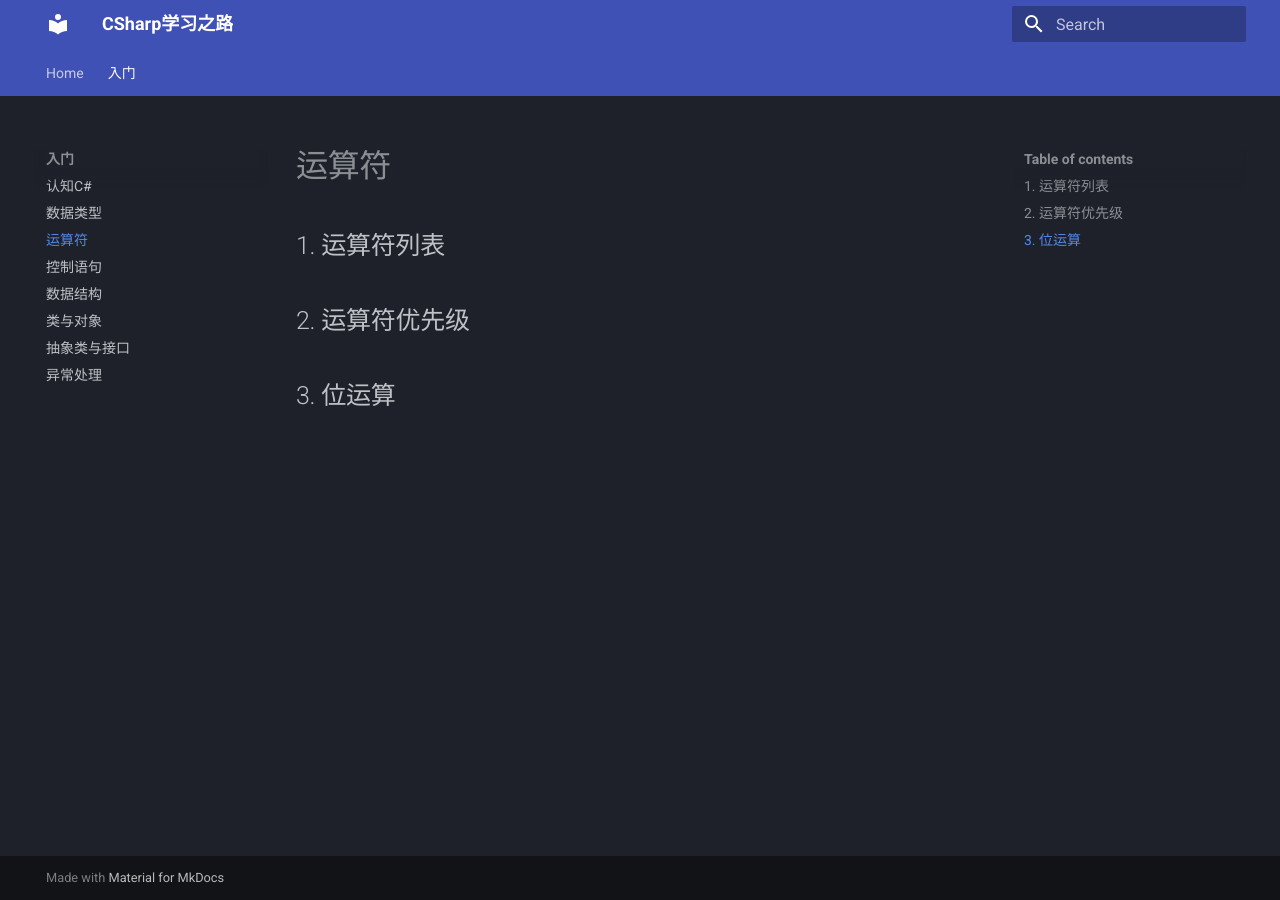
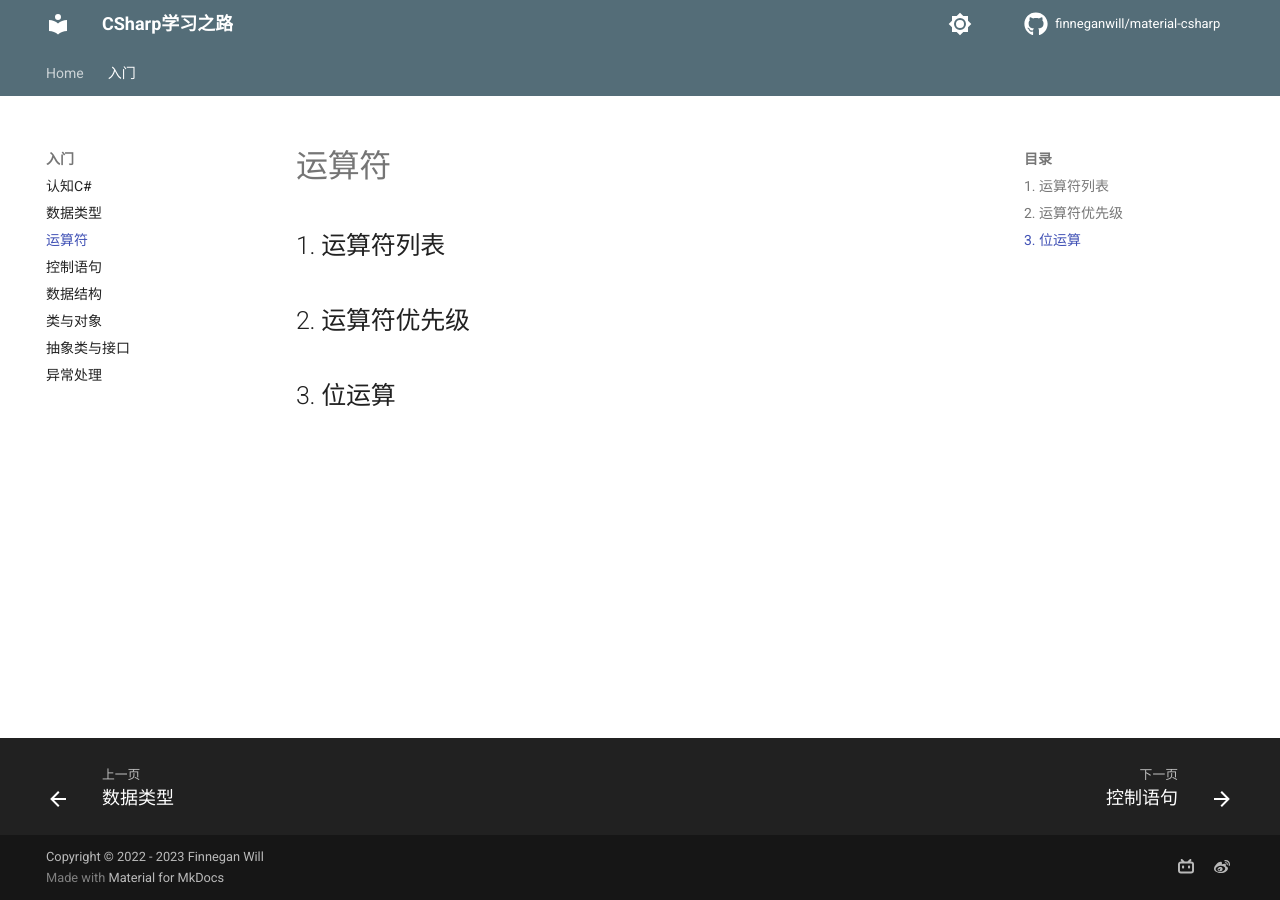
Before and after one commit to finneganwill/material-csharp, an MkDocs documentation site: the page built from docs/入门/02 运算符.md, in a window 1280 px wide. Built offline with MkDocs 1.6.1 and Material for MkDocs 9.7.7, drawn with Linux system fonts in a browser that asks for light colours; comment, search, counter and statistics services are not loaded.

Commit message:
vault backup: 2023-03-20 21:16:14

```diff
--- a/mkdocs.yml
+++ b/mkdocs.yml
@@ -1,7 +1,17 @@
+# 站点标题
 site_name: CSharp学习之路
 
-site_url: https://example.com/
+# 站点URL
+site_url: https://finneganwill.github.io/material-csharp
 
+# 关联远程仓库
+repo_url: https://github.com/finneganwill/material-csharp
+repo_name: finneganwill/material-csharp
+
+# 版权声明
+copyright: Copyright &copy; 2022 - 2023 Finnegan Will
+
+# 导航
 nav:
     - Home: index.md
     - 入门:
@@ -14,12 +24,129 @@ nav:
       - '抽象类与接口': '入门/06 抽象类与接口.md'
       - '异常处理': '入门/07 异常处理.md'
 
+# 主题设置
 theme:
   name: material
+  # 语言 英文：language: en
+  language: zh
+
+  # 图标
+  icon:
+    repo: fontawesome/brands/github
+
+  # 标题栏
+  features:
+    # 导航选项卡
+    - navigation.tabs
+    # 返回顶部
+    - navigation.top
+    # 目录跟随
+    - toc.follow
+    # 代码块复制
+    - content.code.copy
+    # 代码注释
+    - content.code.annotate
+    # 标题栏移动隐藏
+    # - header.autohide
+    # Ajax加载，大型网站可开启
+    # - navigation.instant
+    # URL锚点跟踪
+    - navigation.tracking
+    # footer 页面底部
+    - navigation.footer
+
+  # 调色板
   palette:
-    ## scheme: default
-    scheme: slate
+    # light 明亮模式
+    - scheme: default
+      # emphasize 强调颜色
+      accent: deep orange
+      # header 头
+      primary: blue grey
+      # switch 开关
+      toggle:
+        icon: material/brightness-7
+        name: Switch to dark mode
 
-  # 导航样式
-  features:
-    - navigation.tabs
+    # dark
+    - scheme: slate
+      # emphasize
+      accent: deep orange
+      # header
+      primary: blue grey
+      # switch
+      toggle:
+        icon: material/brightness-4
+        name: Switch to light mode
+
+# 附加组件
+extra:
+  # 社交
+  social:
+    - icon: fontawesome/brands/bilibili
+      link: https://space.bilibili.com/698590186?spm_id_from=333.1007.0.0
+      name: BiliBili
+
+    - icon: fontawesome/brands/weibo
+      link: https://github.com/finneganwill/material-csharp
+      name: 微博
+
+  # 分析
+  analytics:
+    # 分析器
+    provider: google
+    property: G-XXXXXXXXXX
+
+    # 反馈设置
+    feedback:
+      title: 本文章对您是否有帮助？
+      ratings:
+        - icon: material/emoticon-happy-outline
+          name: 感谢帮助！
+          data: 1
+          note: >-
+            Thanks for your feedback!
+        - icon: material/emoticon-sad-outline
+          name: 有待提升！
+          data: 0
+          note: >-
+            Thanks for your feedback! Help us improve this page by
+            using our <a href="" target="_blank" rel="noopener">feedback form</a>.
+
+
+# MD扩展
+markdown_extensions:
+  # 代码高亮
+  - pymdownx.highlight:
+      anchor_linenums: true
+      line_spans: __span
+      pygments_lang_class: true
+  - pymdownx.inlinehilite
+  - pymdownx.snippets
+  - pymdownx.superfences
+
+  # 文本标记：下划线，高亮，删除
+  - pymdownx.caret
+  - pymdownx.mark
+  - pymdownx.tilde
+
+  # 目录
+  - toc:
+      # 段落锚链接符号
+      permalink: ⚓︎
+      # 目录深度
+      toc_depth: 3
+
+      # 锚链接说明
+      # permalink_title: Anchor link to this section for reference
+      # 标题
+      # title: Content
+
+# 插件
+plugins:
+  # 时间插件
+  - git-revision-date-localized:
+      enabled: !ENV [CI, false]
+      type: timeago
+      enable_creation_date: true
+      fallback_to_build_date: true
```
